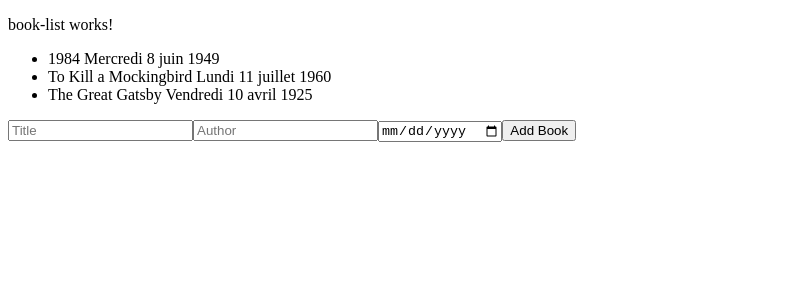
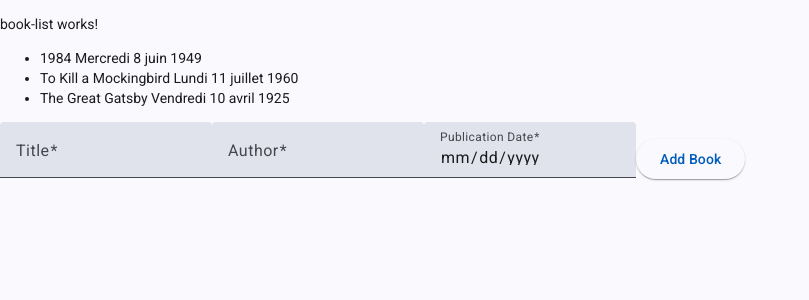
Before and after one commit to Flaviiooo/BUT3_Angular_TPS, an Angular app in the folder tp1/tp1/: page / in a window 1280 px wide. Shown: the top 300 px of the page, without its empty margins (0-809 px from the left). Built offline with nearby package versions, Linux system fonts and the light colour scheme.

Commit message:
add matnagular in project

```diff
--- a/tp1/tp1/angular.json
+++ b/tp1/tp1/angular.json
@@ -25,6 +25,7 @@
               }
             ],
             "styles": [
+              "src/custom-theme.scss",
               "src/styles.css"
             ]
           },
--- a/tp1/tp1/package.json
+++ b/tp1/tp1/package.json
@@ -22,10 +22,12 @@
   },
   "private": true,
   "dependencies": {
+    "@angular/cdk": "^20.2.2",
     "@angular/common": "^20.2.0",
     "@angular/compiler": "^20.2.0",
     "@angular/core": "^20.2.0",
     "@angular/forms": "^20.2.0",
+    "@angular/material": "^20.2.2",
     "@angular/platform-browser": "^20.2.0",
     "@angular/router": "^20.2.0",
     "rxjs": "~7.8.0",
--- a/tp1/tp1/src/app/book-form/book-form.html
+++ b/tp1/tp1/src/app/book-form/book-form.html
@@ -1,7 +1,16 @@
 <form [formGroup]="bookForm" (ngSubmit)="onSubmit()">
-    <input type="text" class="form-control" placeholder="Title" formControlName="title">
-    <input type="text" class="form-control" placeholder="Author" formControlName="author">
-    <input type="date" class="form-control" placeholder="Publication Date" formControlName="publicationDate">
+      <mat-form-field>
+        <mat-label>Title</mat-label>
+        <input matInput type="text" placeholder="Title" formControlName="title">
+    </mat-form-field>
+    <mat-form-field>
+        <mat-label>Author</mat-label>
+        <input matInput type="text" placeholder="Author" formControlName="author">
+    </mat-form-field>
+    <mat-form-field>
+        <mat-label>Publication Date</mat-label>
+        <input matInput type="date" placeholder="Publication Date" formControlName="publicationDate">
+    </mat-form-field>
 
-    <button type="submit">Add Book</button>
+    <button mat-raised-button type="submit">Add Book</button>
 </form>
--- /dev/null
+++ b/tp1/tp1/src/custom-theme.scss
@@ -0,0 +1,35 @@
+
+// Include theming for Angular Material with `mat.theme()`.
+// This Sass mixin will define CSS variables that are used for styling Angular Material
+// components according to the Material 3 design spec.
+// Learn more about theming and how to use it for your application's
+// custom components at https://material.angular.dev/guide/theming
+@use '@angular/material' as mat;
+
+html {
+  @include mat.theme((
+    color: (
+      primary: mat.$azure-palette,
+      tertiary: mat.$blue-palette,
+    ),
+    typography: Roboto,
+    density: 0,
+  ));
+}
+
+body {
+  // Default the application to a light color theme. This can be changed to
+  // `dark` to enable the dark color theme, or to `light dark` to defer to the
+  // user's system settings.
+  color-scheme: light;
+
+  // Set a default background, font and text colors for the application using
+  // Angular Material's system-level CSS variables. Learn more about these
+  // variables at https://material.angular.dev/guide/system-variables
+  background-color: var(--mat-sys-surface);
+  color: var(--mat-sys-on-surface);
+  font: var(--mat-sys-body-medium);
+
+  // Reset the user agent margin.
+  margin: 0;
+}
--- a/tp1/tp1/src/index.html
+++ b/tp1/tp1/src/index.html
@@ -6,6 +6,8 @@
   <base href="/">
   <meta name="viewport" content="width=device-width, initial-scale=1">
   <link rel="icon" type="image/x-icon" href="favicon.ico">
+  <link href="https://fonts.googleapis.com/css2?family=Roboto:wght@300;400;500&display=swap" rel="stylesheet">
+  <link href="https://fonts.googleapis.com/icon?family=Material+Icons" rel="stylesheet">
 </head>
 <body>
   <app-root></app-root>
--- a/tp1/tp1/src/styles.css
+++ b/tp1/tp1/src/styles.css
@@ -1 +1,4 @@
 /* You can add global styles to this file, and also import other style files */
+
+html, body { height: 100%; }
+body { margin: 0; font-family: Roboto, "Helvetica Neue", sans-serif; }
```
Also changed, not shown: tp1/tp1/src/app/book-form/book-form.ts (+9 -5 lines), 1 other file (tests, documents, lock files or other folders).
